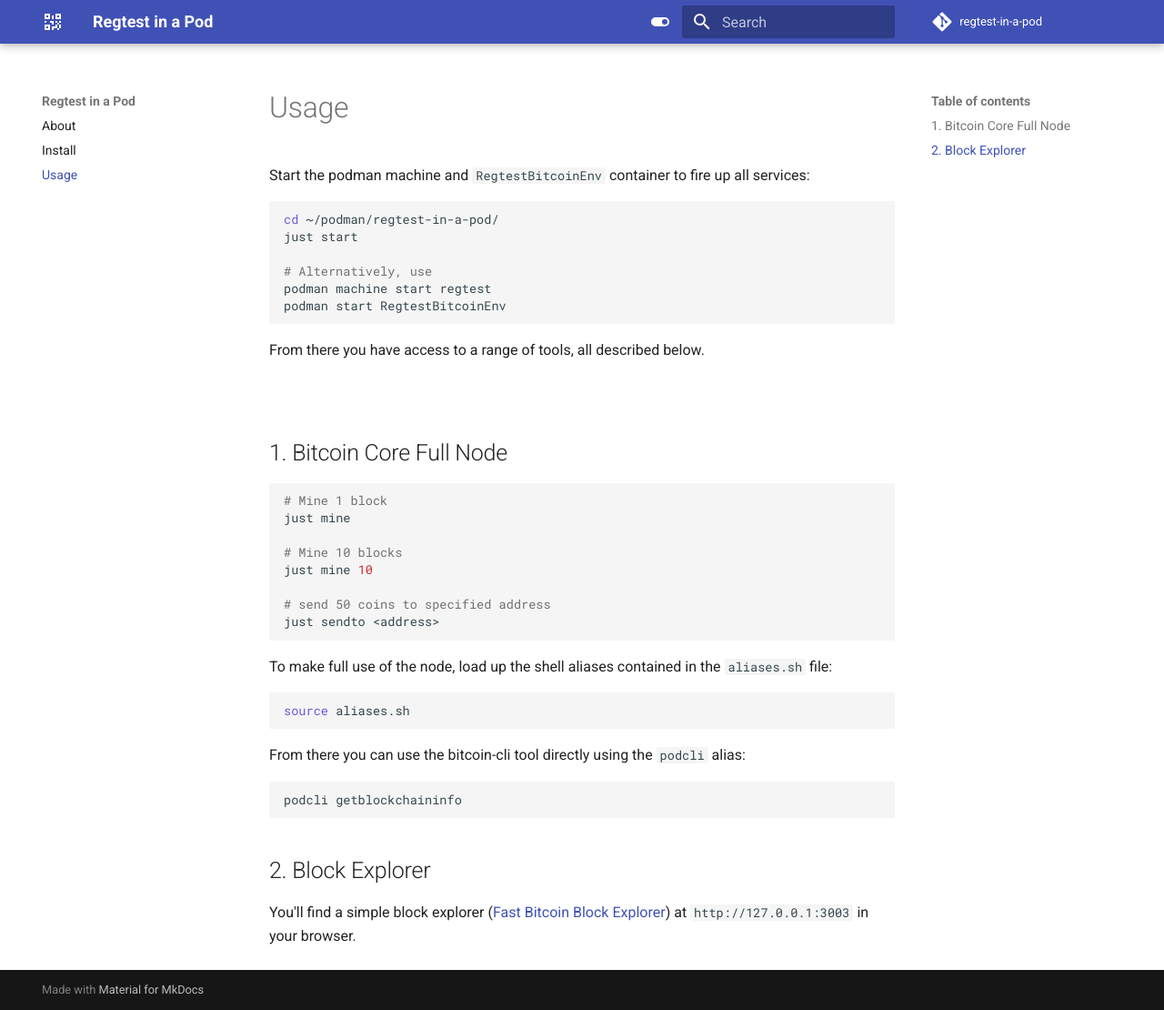
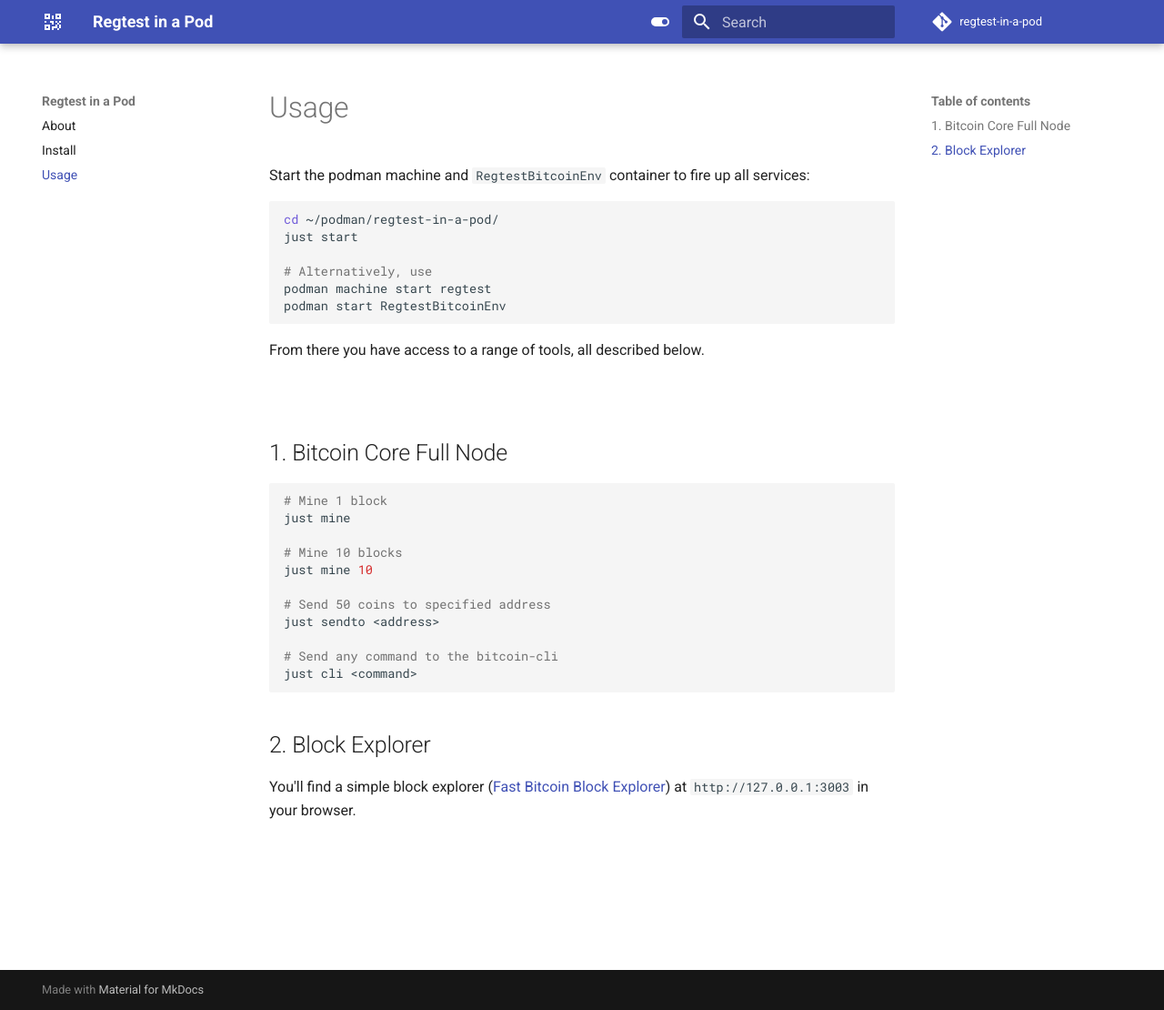
Before and after one commit to upjohnc/regtest-in-a-pod, an MkDocs documentation site: the page built from docs/usage.md, in a window 1280 px wide and 1110 px high. Shown: the whole window at 91% size. Built offline with MkDocs 1.6.1 and Material for MkDocs 9.7.7, drawn with Linux system fonts in a browser that asks for light colours; comment, search, counter and statistics services are not loaded.

Commit message:
Clean up readme

````diff
--- a/docs/usage.md
+++ b/docs/usage.md
@@ -24,20 +24,11 @@ just mine
 # Mine 10 blocks
 just mine 10
 
-# send 50 coins to specified address
+# Send 50 coins to specified address
 just sendto <address>
-```
 
-To make full use of the node, load up the shell aliases contained in the `aliases.sh` file:
-
-```shell
-source aliases.sh
-```
-
-From there you can use the bitcoin-cli tool directly using the `podcli` alias:
-
-```shell
-podcli getblockchaininfo
+# Send any command to the bitcoin-cli
+just cli <command>
 ```
 
 ## 2. Block Explorer
````
